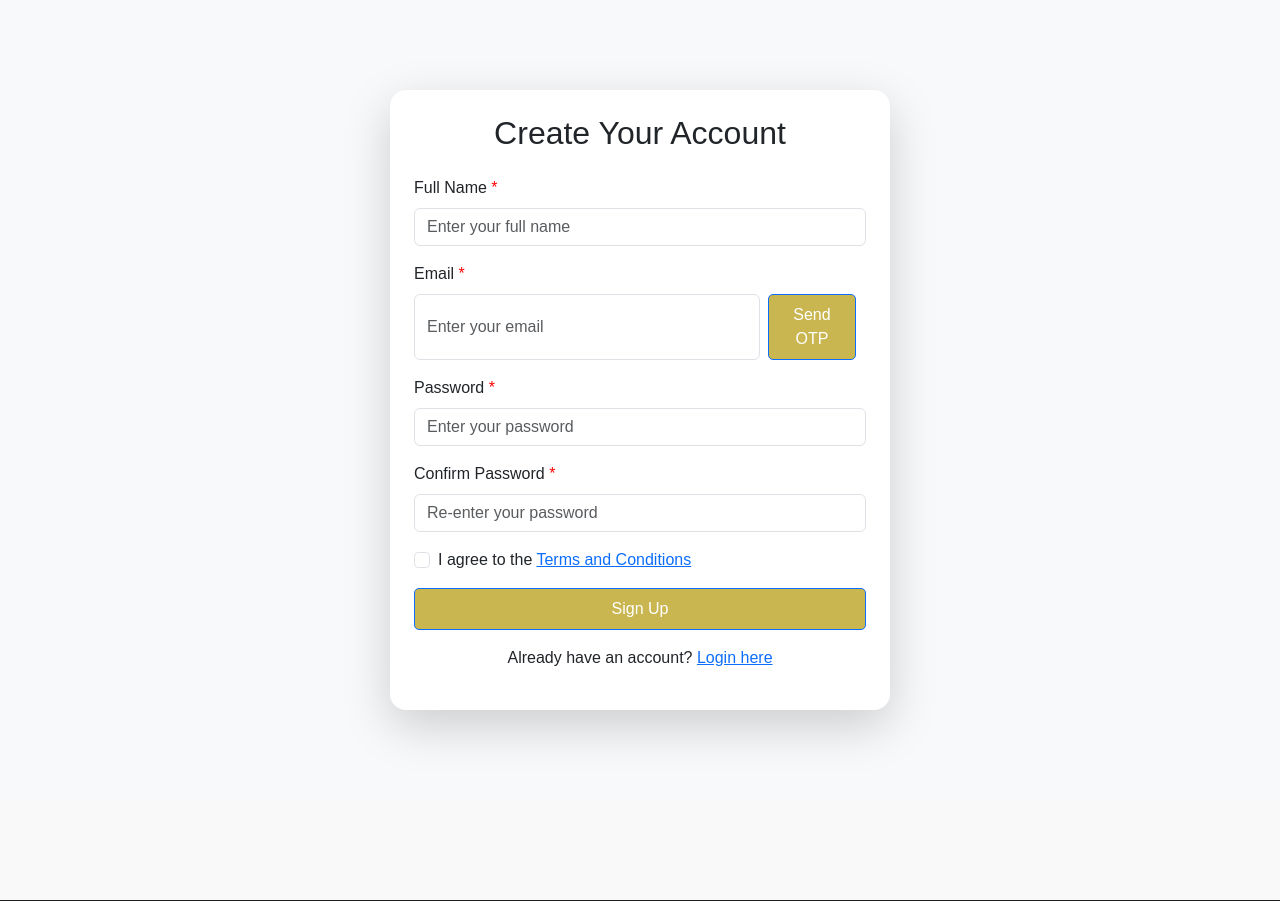
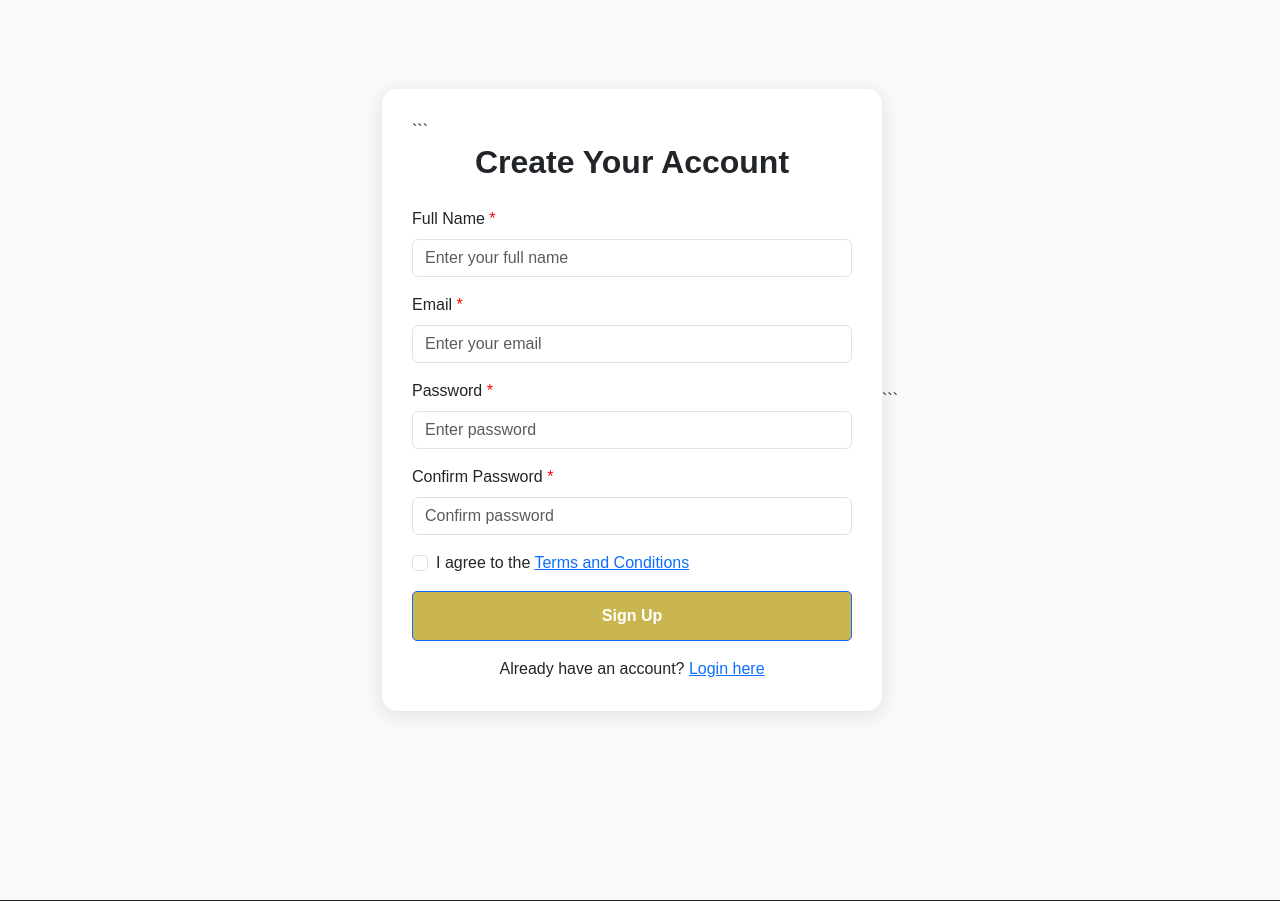
Before and after one commit to prathyusha031/FlotDreamz-RealEstate, a Django app: page /signup/ in a window 1280 px wide. Shown: the part 157-1058 px from the top of the page. Run offline with Django 5.2, Linux system fonts and the light colour scheme.

Commit message:
Signup and login functionality fixed

````diff
--- a/flotdreamz/settings.py
+++ b/flotdreamz/settings.py
@@ -21,7 +21,7 @@ BASE_DIR = Path(__file__).resolve().parent.parent
 # See https://docs.djangoproject.com/en/5.1/howto/deployment/checklist/
 
 # SECURITY WARNING: keep the secret key used in production secret!
-SECRET_KEY = os.getenv("SECRET_KEY")
+SECRET_KEY = "&99=jahoi*^7#+#&3ew_^a9%ku=@7e_q8+n=q1rawroggox5%b"
 
 # SECURITY WARNING: don't run with debug turned on in production!
 DEBUG = True
--- a/realestate/urls.py
+++ b/realestate/urls.py
@@ -1,9 +1,5 @@
 from django.urls import path
-from django.contrib.auth import views as auth_views
 from . import views
-from django.contrib.auth.views import LoginView
-from .views import send_otp, verify_otp
-
 
 urlpatterns = [
     path('', views.home, name='home'),
@@ -15,25 +11,36 @@ urlpatterns = [
     path('terms_conditions/', views.terms_conditions, name='terms_conditions'),
     path('refund_policy/', views.refund_policy, name='refund_policy'),
     path('customer_support/', views.customer_support, name='customer_support'),
+
+    # Authentication
     path('login/', views.user_login, name='login'),
     path('signup/', views.signup, name='signup'),
-    path("send-email-otp/", views.send_email_otp, name="send_email_otp"),
-    path('verify-email-otp/', views.verify_email_otp, name='verify_email_otp'),
+
+    # Profile
+    path('profile/', views.profile, name='profile'),
+    path('update-profile/', views.update_profile, name='update_profile'),
+
+    # Properties
+    path('add-property/', views.add_property, name='add_property'),
+    path('properties/', views.property_list, name='property_list'),
+    path('properties/<int:pk>/', views.property_detail, name='property_detail'),
+
+    # Agents
+    path('agents/', views.agent_list, name='agent_list'),
+
+    # Neighborhoods
+    path('neighbourhoods/', views.neighbourhoods, name='neighbourhoods'),
+
+    # Projects
+    path('projects/', views.project_view, name='projects'),
+
+    # Blogs
+    path('blogs/', views.blog_list, name='blogs'),
+
+    # Deals
+    path('deals/', views.deal_list, name='deal_list'),
+
+    # Cart
     path('cart/', views.cart, name='cart'),
     path('checkout/', views.checkout, name='checkout'),
-    path('profile/', views.profile, name='profile'),  # Profile page
-    path('update-profile/', views.update_profile, name='update_profile'),  # Add this line
-    path('loginwithotp/', views.loginwithotp, name='loginwithotp'),
-    path("send_otp/", send_otp, name="send_otp"),
-    path("verify_otp/", verify_otp, name="verify_otp"),
-    path("otp_mobile/", verify_otp, name="otp_mobile"),
-    path('add-property/', views.add_property, name='add_property'),
-     path('properties/', views.property_list, name='property_list'),
-    path('properties/<int:pk>/', views.property_detail, name='property_detail'),
-    path('agents/', views.agent_list, name='agent_list'),
-    path('neighbourhoods/', views.neighbourhoods, name='neighbourhoods'),
-    path('projects/', views.project_view, name='projects'),
-    path('blogs/', views.blog_list, name='blogs'),
-    path('deals/', views.deal_list, name='deal_list'),
-
 ]
--- a/realestate/views.py
+++ b/realestate/views.py
@@ -67,119 +67,39 @@ def user_login(request):
 
 # realestate/views.py
 from django.shortcuts import render, redirect
-from django.core.mail import send_mail
 from django.contrib import messages
 from django.contrib.auth.models import User
-import random
-
-# Store OTPs temporarily (for production, use Redis/DB)
-otp_storage = {}
 
 def signup(request):
     if request.method == 'POST':
-        if 'send_otp' in request.POST:
-            # Step 1: Send OTP
-            email = request.POST.get('email')
-            if not email:
-                messages.error(request, "Please enter your email.")
-                return render(request, 'signup.html')
+        full_name = request.POST.get('full_name')
+        email = request.POST.get('email')
+        password = request.POST.get('password')
+        confirm_password = request.POST.get('confirm_password')
 
-            otp = str(random.randint(100000, 999999))
-            otp_storage[email] = otp  # Save OTP against email
+        if not all([full_name, email, password, confirm_password]):
+            messages.error(request, "All fields are required.")
+            return render(request, 'signup.html')
 
-            # Send OTP to email
-            send_mail(
-                'Your OTP for Flot Dreamz Signup',
-                f'Your OTP is: {otp}',
-                'bailapudiprathyusha@gmail.com',  # Replace with your email
-                [email],
-                fail_silently=False,
-            )
-            messages.success(request, f'OTP has been sent to {email}')
-            return render(request, 'signup.html', {'email_sent': True, 'email_value': email})
+        if password != confirm_password:
+            messages.error(request, "Passwords do not match.")
+            return render(request, 'signup.html')
 
-        elif 'signup' in request.POST:
-            # Step 2: Register after OTP verification
-            full_name = request.POST.get('full_name')
-            email = request.POST.get('email')
-            otp_input = request.POST.get('otp')
-            mobile = request.POST.get('mobile')
-            password = request.POST.get('password')
-            confirm_password = request.POST.get('confirm_password')
+        if User.objects.filter(email=email).exists():
+            messages.error(request, "Email already registered.")
+            return render(request, 'signup.html')
 
-            if not all([full_name, email, otp_input, mobile, password, confirm_password]):
-                messages.error(request, "All fields are required.")
-                return render(request, 'signup.html')
+        User.objects.create_user(
+            username=email,
+            email=email,
+            password=password,
+            first_name=full_name
+        )
 
-            if email not in otp_storage or otp_input != otp_storage[email]:
-                messages.error(request, "Invalid or expired OTP.")
-                return render(request, 'signup.html', {'email_value': email})
-
-            if password != confirm_password:
-                messages.error(request, "Passwords do not match.")
-                return render(request, 'signup.html', {'email_value': email})
-
-            if User.objects.filter(username=email).exists():
-                messages.error(request, "User already exists.")
-                return render(request, 'signup.html')
-
-            # Create user
-            user = User.objects.create_user(username=email, email=email, password=password, first_name=full_name)
-            user.save()
-
-            # Cleanup
-            otp_storage.pop(email, None)
-            messages.success(request, "Account created successfully! Please log in.")
-            return redirect('login')
+        messages.success(request, "Account created successfully. Please login.")
+        return redirect('login')
 
     return render(request, 'signup.html')
-
-# realestate/views.py
-
-from django.http import JsonResponse
-from django.core.mail import send_mail
-import random
-
-def send_email_otp(request):
-    if request.method == "POST":
-        email = request.POST.get("email")
-        if not email:
-            return JsonResponse({"status": "fail", "message": "Email is required"}, status=400)
-
-        otp = str(random.randint(100000, 999999))
-        request.session["email_otp"] = otp
-        request.session["otp_email"] = email
-
-        subject = "Your OTP for Email Verification"
-        message = f"Your OTP for verifying your email is: {otp}"
-        from_email = None
-        recipient_list = [email]
-
-        try:
-            send_mail(subject, message, from_email, recipient_list)
-            return JsonResponse({"status": "success", "message": "OTP sent successfully"})
-        except Exception as e:
-            return JsonResponse({"status": "fail", "message": str(e)}, status=500)
-
-    return JsonResponse({"status": "fail", "message": "Invalid request method"}, status=405)
-
-from django.http import JsonResponse
-
-def verify_email_otp(request):
-    if request.method == "POST":
-        user_otp = request.POST.get("otp")
-        session_otp = request.session.get("email_otp")
-
-        if not session_otp:
-            return JsonResponse({"status": "error", "message": "No OTP found. Please request a new one."})
-
-        if user_otp == session_otp:
-            request.session["email_verified"] = True  # Optional: Set flag for further checks
-            return JsonResponse({"status": "success", "message": "OTP verified successfully!"})
-        else:
-            return JsonResponse({"status": "error", "message": "Invalid OTP. Please try again."})
-
-    return JsonResponse({"status": "error", "message": "Invalid request method."})
 
 def cart(request):
     return render(request, 'cart.html')
@@ -208,91 +128,11 @@ def update_profile(request):
 
     return redirect('profile')
 
-def loginwithotp(request):
-    return render(request, 'loginwithotp.html')
-
 
 from django.shortcuts import render, redirect
-from django.http import JsonResponse
 from django.contrib import messages
-from twilio.rest import Client
 import os
 
-# Correct usage of environment variable names
-TWILIO_ACCOUNT_SID = os.getenv("TWILIO_ACCOUNT_SID")
-TWILIO_AUTH_TOKEN = os.getenv("TWILIO_AUTH_TOKEN")
-TWILIO_SERVICE_SID = os.getenv("TWILIO_VERIFY_SERVICE_SID")
-
-client = Client(TWILIO_ACCOUNT_SID, TWILIO_AUTH_TOKEN)
-
-def otp_mobile(request):
-    if request.method == 'POST':
-        mobile = request.POST.get('mobile')
-        country_code = request.POST.get('country_code', '+91')
-        full_mobile = country_code + mobile
-
-        if not mobile:
-            messages.error(request, 'Please enter a mobile number.')
-            return render(request, 'otp_mobile.html')
-
-        try:
-            verification = client.verify.v2.services(TWILIO_SERVICE_SID) \
-                .verifications.create(to=full_mobile, channel="sms")
-
-            if verification.status == "pending":
-                request.session['mobile'] = full_mobile
-                messages.success(request, 'OTP sent successfully!')
-                return redirect('verify_otp')
-            else:
-                messages.error(request, 'Failed to send OTP.')
-        except Exception as e:
-            messages.error(request, f"Error: {e}")
-
-    return render(request, 'otp_mobile.html')
-
-
-def verify_otp(request):
-    if request.method == 'POST':
-        entered_otp = request.POST.get('otp')
-        mobile = request.session.get('mobile')
-
-        if not mobile:
-            messages.error(request, "Session expired! Please request a new OTP.")
-            return redirect('otp_mobile')
-
-        try:
-            verification_check = client.verify.v2.services(TWILIO_SERVICE_SID) \
-                .verification_checks.create(to=mobile, code=entered_otp)
-
-            if verification_check.status == "approved":
-                messages.success(request, 'OTP Verified successfully!')
-                return redirect('home')
-            else:
-                messages.error(request, 'Invalid OTP!')
-                return redirect('verify_otp')
-
-        except Exception as e:
-            messages.error(request, f"Error: {e}")
-
-    return render(request, 'verify_otp.html')
-
-from django.shortcuts import redirect
-
-def send_otp(request):
-    return redirect('otp_mobile')  # Or whatever makes sense for your flow
-
-
-def add_property(request):
-    if request.method == 'POST':
-        form = PropertyForm(request.POST, request.FILES)
-        if form.is_valid():
-            property = form.save(commit=False)
-            property.posted_by = request.user
-            property.save()
-            return redirect('property_list')  # or your homepage
-    else:
-        form = PropertyForm()
-    return render(request, 'add_property.html', {'form': form})
 
 from .forms import PropertyForm
 
@@ -308,10 +148,6 @@ def add_property(request):
 
 from django.shortcuts import render
 from .models import Property
-
-def property_list(request):
-    properties = Property.objects.all()
-    return render(request, 'property_list.html', {'properties': properties})
 
 from django.shortcuts import render
 
--- a/templates/signup.html
+++ b/templates/signup.html
@@ -2,153 +2,149 @@
 {% load static %}
 
 {% block content %}
+
 <style>
     .signup-wrapper {
         min-height: 100vh;
         display: flex;
         align-items: center;
         justify-content: center;
-        background-color: #f8f9fa;
+        background: #f8f9fa;
         padding: 2rem 1rem;
     }
+
+    .signup-card {
+        width: 100%;
+        max-width: 500px;
+        background: #fff;
+        border-radius: 15px;
+        padding: 30px;
+        box-shadow: 0 4px 20px rgba(0,0,0,0.1);
+    }
+
+    .signup-card h2 {
+        text-align: center;
+        margin-bottom: 25px;
+        font-weight: 600;
+    }
+
     .form-label span {
         color: red;
+    }
+
+    .btn-signup {
+        width: 100%;
+        padding: 12px;
+        font-size: 16px;
+        font-weight: 600;
     }
 </style>
 
 <div class="signup-wrapper">
-    <div class="card shadow-lg border-0 rounded-4 p-4" style="width: 100%; max-width: 500px;">
-        <h2 class="text-center mb-4">Create Your Account</h2>
-        <form method="POST" action="{% url 'signup' %}" novalidate>
+    <div class="signup-card">
+
+```
+    <h2>Create Your Account</h2>
+
+    {% if messages %}
+        {% for message in messages %}
+            <div class="alert alert-{{ message.tags }}">
+                {{ message }}
+            </div>
+        {% endfor %}
+    {% endif %}
+
+    <form method="POST" action="{% url 'signup' %}">
         {% csrf_token %}
-
-            {% if form.non_field_errors %}
-                <div class="alert alert-danger">{{ form.non_field_errors }}</div>
-            {% endif %}
 
         <!-- Full Name -->
         <div class="mb-3">
-                <label for="fullname" class="form-label">Full Name <span>*</span></label>
-                <input type="text" class="form-control" id="fullname" name="fullname" placeholder="Enter your full name" required>
+            <label class="form-label">
+                Full Name <span>*</span>
+            </label>
+            <input
+                type="text"
+                name="full_name"
+                class="form-control"
+                placeholder="Enter your full name"
+                required
+            >
         </div>
 
-            <!-- Email + OTP -->
+        <!-- Email -->
         <div class="mb-3">
-                <label for="email" class="form-label">Email <span>*</span></label>
-                <div class="d-flex">
-                    <input type="email" class="form-control me-2" id="email" name="email" placeholder="Enter your email" required>
-                    <button type="button" class="btn btn-outline-primary" onclick="sendOtp()">Send OTP</button>
-                </div>
-                <p id="email-msg" class="form-text text-muted mt-1"></p>
-            </div>
-
-            <!-- OTP Field -->
-            <div id="otp-section" class="mb-3" style="display: none;">
-                <label for="otp" class="form-label">Enter OTP</label>
-                <div class="d-flex">
-                    <input type="text" class="form-control me-2" id="otp" name="otp" placeholder="Enter the OTP">
-                    <button type="button" class="btn btn-outline-success" onclick="verifyOtp()" id="verify-btn" style="display: none;">Verify OTP</button>
-                </div>
-                <p id="otp-msg" class="form-text mt-1"></p>
+            <label class="form-label">
+                Email <span>*</span>
+            </label>
+            <input
+                type="email"
+                name="email"
+                class="form-control"
+                placeholder="Enter your email"
+                required
+            >
         </div>
 
         <!-- Password -->
         <div class="mb-3">
-                <label for="password" class="form-label">Password <span>*</span></label>
-                <input type="password" class="form-control" id="password" name="password" placeholder="Enter your password" required>
+            <label class="form-label">
+                Password <span>*</span>
+            </label>
+            <input
+                type="password"
+                name="password"
+                class="form-control"
+                placeholder="Enter password"
+                required
+            >
         </div>
 
         <!-- Confirm Password -->
         <div class="mb-3">
-                <label for="confirm_password" class="form-label">Confirm Password <span>*</span></label>
-                <input type="password" class="form-control" id="confirm_password" name="confirm_password" placeholder="Re-enter your password" required>
+            <label class="form-label">
+                Confirm Password <span>*</span>
+            </label>
+            <input
+                type="password"
+                name="confirm_password"
+                class="form-control"
+                placeholder="Confirm password"
+                required
+            >
         </div>
 
-            <!-- Terms and Conditions -->
+        <!-- Terms -->
         <div class="form-check mb-3">
-                <input class="form-check-input" type="checkbox" id="terms" name="terms" required>
-                <label class="form-check-label" for="terms">
-                    I agree to the <a href="#">Terms and Conditions</a>
+            <input
+                class="form-check-input"
+                type="checkbox"
+                required
+            >
+            <label class="form-check-label">
+                I agree to the
+                <a href="{% url 'terms_conditions' %}">
+                    Terms and Conditions
+                </a>
             </label>
         </div>
 
         <!-- Submit -->
-            <button type="submit" class="btn btn-primary w-100">Sign Up</button>
+        <button type="submit" class="btn btn-primary btn-signup">
+            Sign Up
+        </button>
+
     </form>
 
     <div class="text-center mt-3">
-            <p>Already have an account? <a href="{% url 'login' %}">Login here</a></p>
-        </div>
-    </div>
+        Already have an account?
+        <a href="{% url 'login' %}">
+            Login here
+        </a>
     </div>
 
-<!-- JavaScript for OTP -->
-<script>
-    function sendOtp() {
-        const emailInput = document.getElementById('email');
-        const email = emailInput.value.trim();
-        const otpSection = document.getElementById('otp-section');
-        const emailMsg = document.getElementById('email-msg');
-        const verifyBtn = document.getElementById('verify-btn');
+</div>
+```
 
-        if (email && email.includes('@') && email.includes('.')) {
-            fetch("{% url 'send_email_otp' %}", {
-                method: "POST",
-                headers: {
-                    "Content-Type": "application/x-www-form-urlencoded",
-                    "X-CSRFToken": "{{ csrf_token }}"
-                },
-                body: new URLSearchParams({ email })
-            })
-            .then(res => res.json())
-            .then(data => {
-                if (data.status === "success") {
-                    otpSection.style.display = 'block';
-                    verifyBtn.style.display = 'inline-block';
-                    emailMsg.textContent = "OTP sent to your email.";
-                    emailMsg.className = "form-text text-success mt-1";
-                } else {
-                    emailMsg.textContent = data.message || "Failed to send OTP.";
-                    emailMsg.className = "form-text text-danger mt-1";
-                }
-            })
-            .catch(err => {
-                emailMsg.textContent = "Something went wrong.";
-                emailMsg.className = "form-text text-danger mt-1";
-            });
-        } else {
-            emailMsg.textContent = "Please enter a valid email address.";
-            emailMsg.className = "form-text text-danger mt-1";
-        }
-    }
+</div>
 
-    function verifyOtp() {
-        const otpInput = document.getElementById('otp');
-        const otp = otpInput.value.trim();
-        const otpMsg = document.getElementById('otp-msg');
-
-        fetch("{% url 'verify_email_otp' %}", {
-            method: "POST",
-            headers: {
-                "Content-Type": "application/x-www-form-urlencoded",
-                "X-CSRFToken": "{{ csrf_token }}"
-            },
-            body: new URLSearchParams({ otp })
-        })
-        .then(res => res.json())
-        .then(data => {
-            if (data.status === "success") {
-                otpMsg.textContent = "OTP verified successfully!";
-                otpMsg.className = "form-text text-success mt-1";
-            } else {
-                otpMsg.textContent = data.message || "Invalid OTP.";
-                otpMsg.className = "form-text text-danger mt-1";
-            }
-        })
-        .catch(err => {
-            otpMsg.textContent = "Something went wrong.";
-            otpMsg.className = "form-text text-danger mt-1";
-        });
-    }
-</script>
 {% endblock %}
````
Also changed, not shown: templates/login.html (+68 -58 lines). Lines whose indentation alone changed are shown as unchanged.
